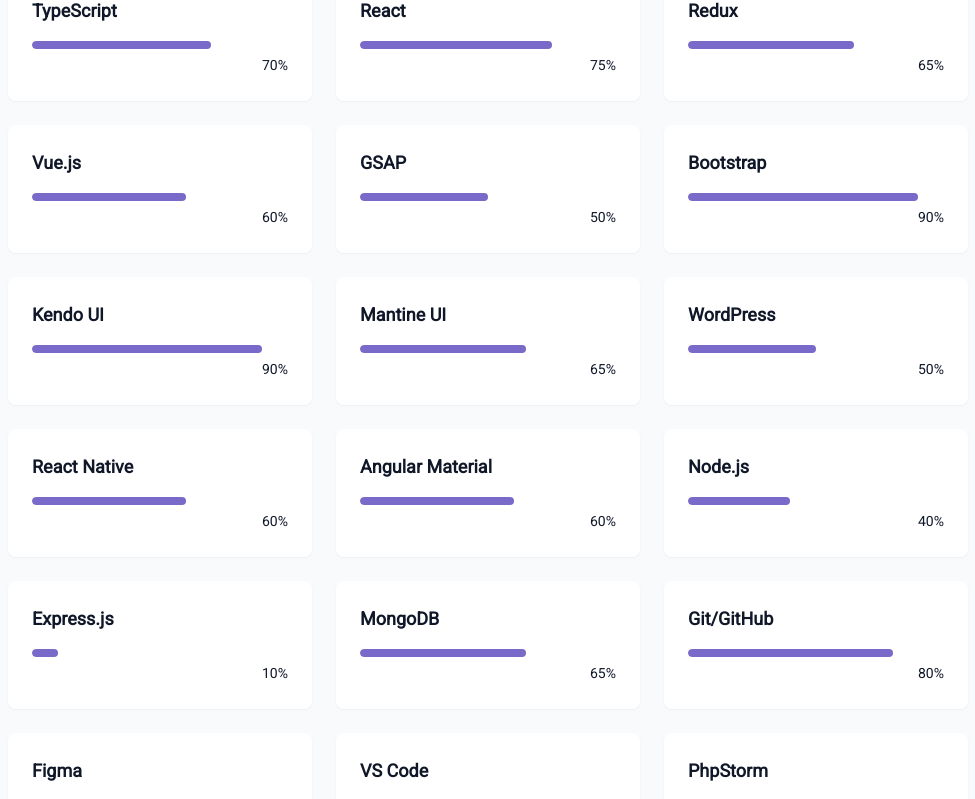
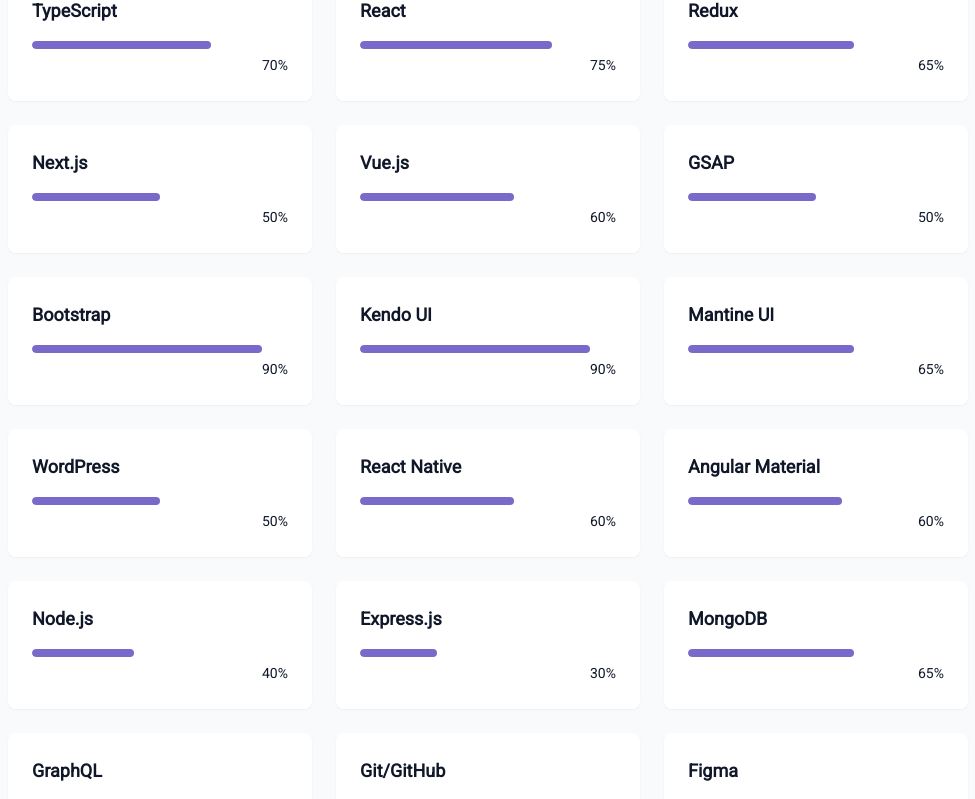
Before and after one commit to MosfiqurRubel/portfolio, a React (Vite) app: page / in a window 1280 px wide. Shown: the part 1957-2756 px from the top of the page, without its empty margins (152-1127 px from the left). Built offline with nearby package versions, Linux system fonts and the light colour scheme.

Commit message:
updated skills and cv

```diff
--- a/src/components/SkillsSection.jsx
+++ b/src/components/SkillsSection.jsx
@@ -10,6 +10,7 @@
   { name: "TypeScript", level: 70, category: "frontend" },
   { name: "React", level: 75, category: "frontend" },
   { name: "Redux", level: 65, category: "frontend" },
+  { name: "Next.js", level: 50, category: "frontend" },
   { name: "Vue.js", level: 60, category: "frontend" },
   { name: "GSAP", level: 50, category: "frontend" },
   { name: "Bootstrap", level: 90, category: "frontend" },
@@ -21,8 +22,9 @@
 
   //Backend
   { name: "Node.js", level: 40, category: "backend" },
-  { name: "Express.js", level: 10, category: "backend" },
+  { name: "Express.js", level: 30, category: "backend" },
   { name: "MongoDB", level: 65, category: "backend" },
+  { name: "GraphQL", level: 50, category: "backend" },
 
   //Tools
   { name: "Git/GitHub", level: 80, category: "tools" },
```
Also changed, not shown: 1 other file (tests, documents, lock files or other folders).
